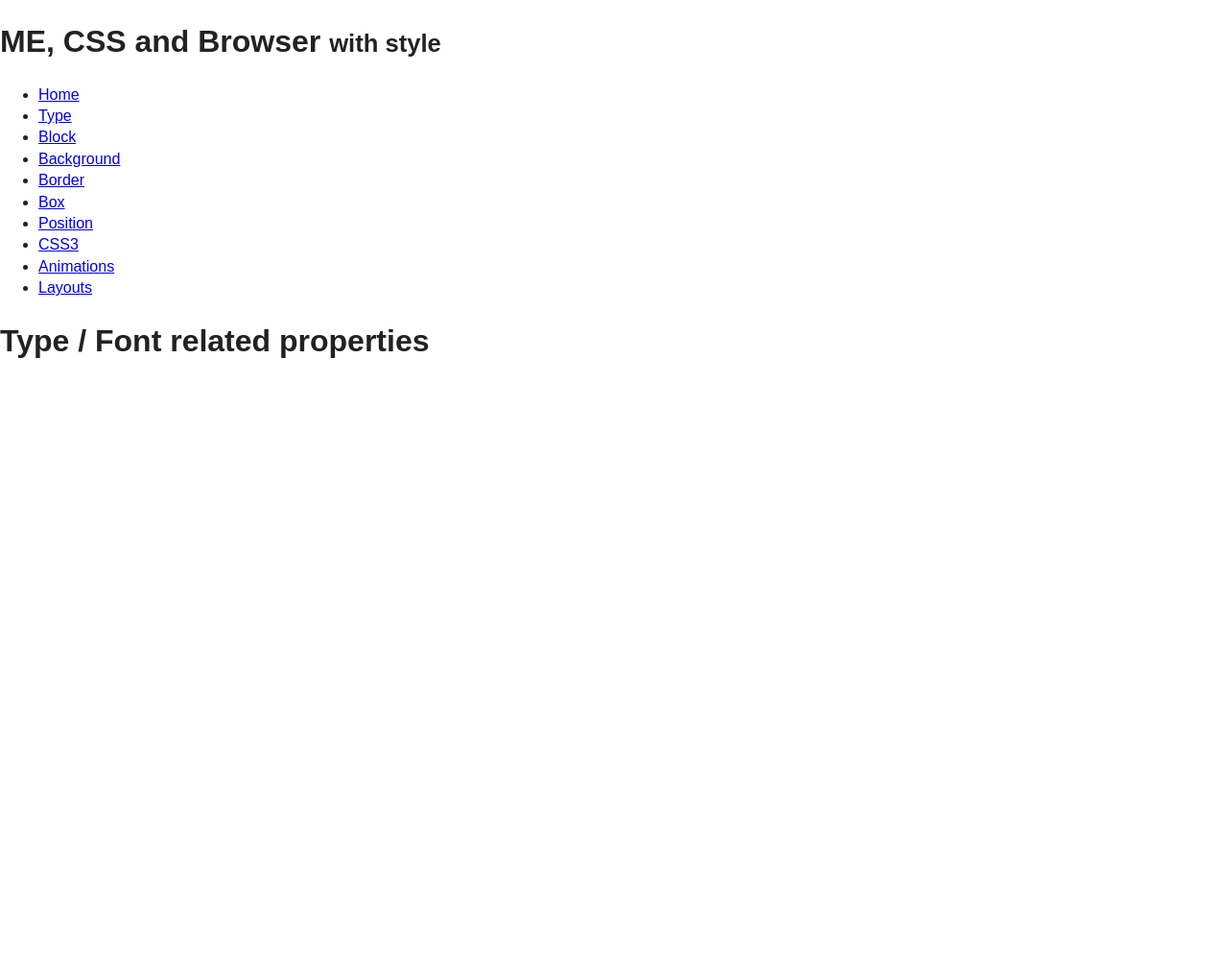
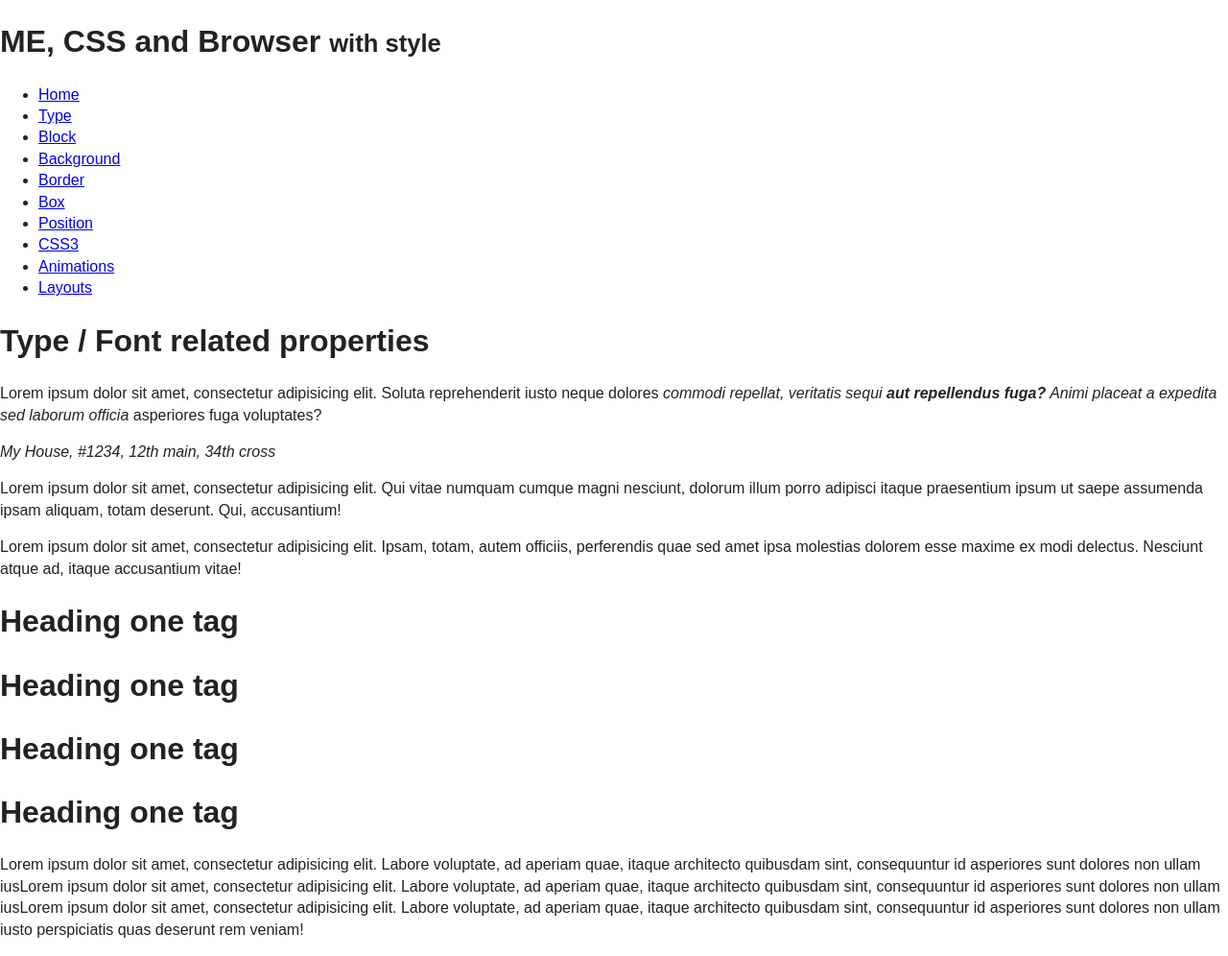
Before and after one commit to kingkris/b14, a plain HTML site: page 03-css-the-style/01-type.html in a window 1280 px wide. Shown: the whole page at 96% size. Before the commit the page ends 800 px from the top, so only its background shows below. Drawn offline with Linux system fonts and the light colour scheme.

Commit message:
Type related properties..

```diff
--- a/03-css-the-style/01-type.html
+++ b/03-css-the-style/01-type.html
@@ -10,6 +10,10 @@
 
   <link rel="stylesheet" href="css/normalize.min.css">
   <link rel="stylesheet" href="css/main.css">
+  <link rel="stylesheet" href="css/01-type.css">
+
+  <!-- Fontface from google fonts -->
+  <link href="https://fonts.googleapis.com/css?family=Slabo+27px|Yanone+Kaffeesatz:300" rel="stylesheet">
 
   <script src="js/vendor/modernizr-2.8.3.min.js"></script>
 </head>
@@ -40,9 +44,25 @@
 
 <div class="conatiner">
   <h1 class="page-heading">Type / Font related properties</h1>
+
 </div>
 
+<p class="inheritance-demo">Lorem ipsum dolor sit amet, consectetur adipisicing elit. Soluta reprehenderit iusto neque dolores <em>commodi repellat, veritatis sequi <strong>aut repellendus fuga?</strong> Animi placeat a expedita sed laborum officia</em> asperiores fuga voluptates?</p>
+<address>
+  My House, #1234, 12th main, 34th cross
+</address>
+<div class="inheritance-demo">
+  <p>Lorem ipsum dolor sit amet, consectetur adipisicing elit. Qui vitae numquam cumque magni nesciunt, dolorum illum porro adipisci itaque praesentium ipsum ut saepe assumenda ipsam aliquam, totam deserunt. Qui, accusantium!</p>
+  <div class="someother">
+    <p>Lorem ipsum dolor sit amet, consectetur adipisicing elit. Ipsam, totam, autem officiis, perferendis quae sed amet ipsa molestias dolorem esse maxime ex modi delectus. Nesciunt atque ad, itaque accusantium vitae!</p>
+  </div>
+</div>
 
+<h1 class="f-weight-demo">Heading one tag</h1>
+<h1 class="f-weight-demo ff-roboto">Heading one tag</h1>
+<h1 class="f-weight-demo ff-slabo27">Heading one tag</h1>
+<h1 class="f-weight-demo ff-yanone">Heading one tag</h1>
+<p class="lh-demo">Lorem ipsum dolor sit amet, consectetur adipisicing elit. Labore voluptate, ad aperiam quae, itaque architecto quibusdam sint, consequuntur id asperiores sunt dolores non ullam iusLorem ipsum dolor sit amet, consectetur adipisicing elit. Labore voluptate, ad aperiam quae, itaque architecto quibusdam sint, consequuntur id asperiores sunt dolores non ullam iusLorem ipsum dolor sit amet, consectetur adipisicing elit. Labore voluptate, ad aperiam quae, itaque architecto quibusdam sint, consequuntur id asperiores sunt dolores non ullam iusto perspiciatis quas deserunt rem veniam!</p>
 
 </body>
 </html>
```
